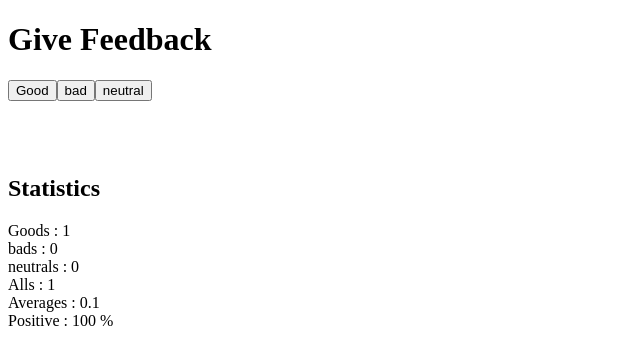
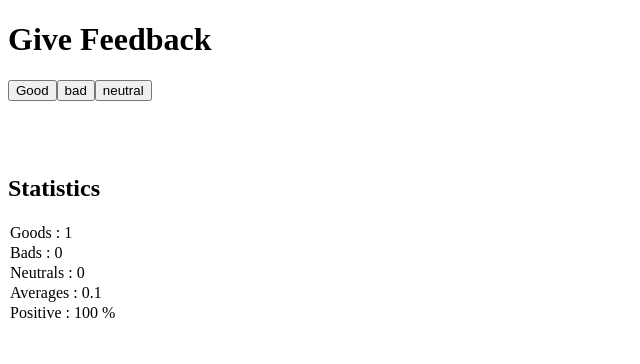
Before and after one commit to Mo-Fatah/fullstackopen, a React (Create React App) app in the folder part1/: page / in a window 1280 px wide. Both pictures are taken after a click on the button "Good". Shown: the top 364 px of the page, without its empty margins (0-640 px from the left). Built offline with nearby package versions, Linux system fonts and the light colour scheme.

Commit message:
finished until exc. 1.11. Starting exc. 1.12

```diff
--- a/part1/src/App.js
+++ b/part1/src/App.js
@@ -13,6 +13,23 @@ const DisplayPerccent = ({good , bad , neutral}) =>{
         Positive : {(good/(good + bad + neutral))*100} %
       </div>
     )
+}
+const Statistics = ({good, bad ,neutral}) =>{
+  if(good == 0 && bad == 0 && neutral == 0){
+    return <div><strong>No Feedback given</strong></div>
+
+  }
+    return(
+      <table>
+      <tr><Display number ={good} text = 'Good' /></tr>
+      <tr><Display number ={bad} text = 'Bad' /></tr>
+      <tr><Display number ={neutral} text = 'Neutral' /></tr>
+      <tr><Display number = {(good + bad*-1)/10} text = 'Average'/></tr>
+      <tr><DisplayPerccent good = {good} bad = {bad} neutral = {neutral}/></tr>
+      </table>
+
+    )
+
 }
 
 const App = () => {
@@ -37,13 +54,7 @@ const App = () => {
       <br/><br/><br/><br/>
 
       <h2>Statistics</h2>
-      <Display number = {good} text = 'Good'/>
-      <Display number = {bad} text = 'bad'/>
-      <Display number = {neutral} text = 'neutral'/>
-      <Display number = {bad + neutral + good} text = 'All'/>
-      <Display number = {(bad*-1 + good)/10} text = 'Average'/>
-      <DisplayPerccent good = {good} bad = {bad} neutral = {neutral}/>
-
+        <Statistics good = {good} bad = {bad} neutral = {neutral}/>
     </div>
   )
 }
```
